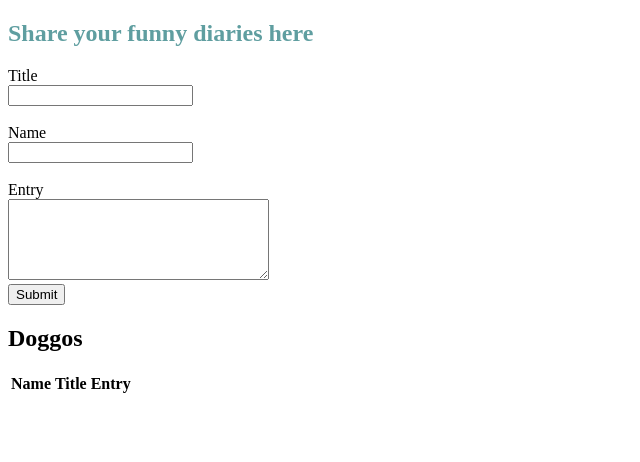
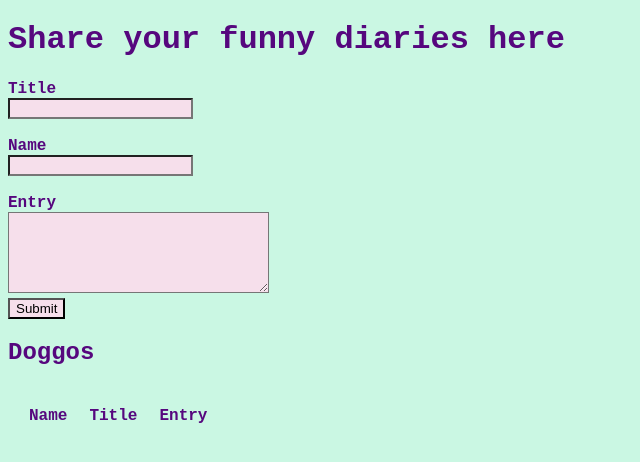
Before and after one commit to hxckey/diary-app, a plain HTML site: page client/index.html in a window 1280 px wide. Shown: the whole page, without its empty margins (0-640 px from the left). Drawn offline with Linux system fonts and the light colour scheme; no server answers.

Commit message:
add styling

```diff
--- a/client/index.html
+++ b/client/index.html
@@ -10,7 +10,7 @@
 </head>
 <body>
 
-    <h2>Share your funny diaries here</h2>
+    <h1>Share your funny diaries here</h1>
 
     <form action="" id="form">
         <label for="title">Title</label>
@@ -27,13 +27,12 @@
     </form>
 
     <section id=dogs>
-        <h1>Doggos</h1>
+        <h2>Doggos</h2>
         <table>
             <tr>
                 <th>Name</th>
                 <th>Title</th>
                 <th>Entry</th>
-                <!-- <th>Birthday!</th> -->
             </tr>
 
             <ul>
--- a/client/style.css
+++ b/client/style.css
@@ -1,7 +1,46 @@
-h2{
-    color:cadetblue ;
+:root{
+    /* include colorscheme  */
+    --mint: #CAF7E3;
+    --palepink: #F8EDED;
+    --lilac: #F6DFEB;
+    --darkpink: #E4BAD4;
+    --text: #56077e;
+}
+
+body{
+    background-color: var(--mint);
+    font-family: 'Courier New', Courier, monospace
+}
+
+form{
+    color: var(--text);
+    font-weight: 800;
+
+}
+
+h2, h1{
+    color:var(--text) ;
 }
 
 input{
     display: block;
+    background-color: var(--lilac);
 }
+
+textarea{
+    background-color: var(--lilac);
+}
+
+table{
+    border-collapse: separate;
+    border-spacing: 20px;
+    margin-left: 0;
+}
+
+th{
+    color: var(--text);
+}
+
+td{
+    color: purple;
+}
```
